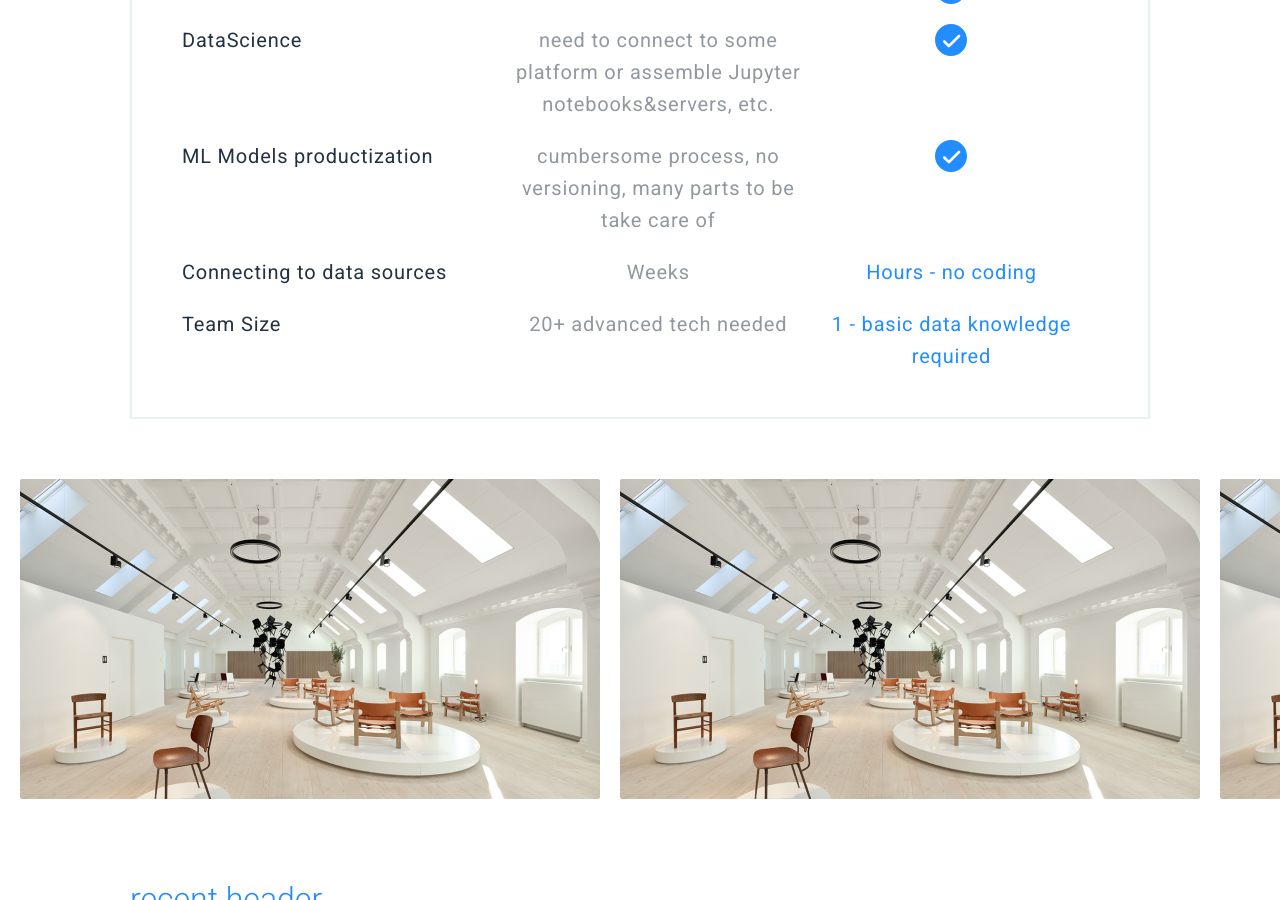
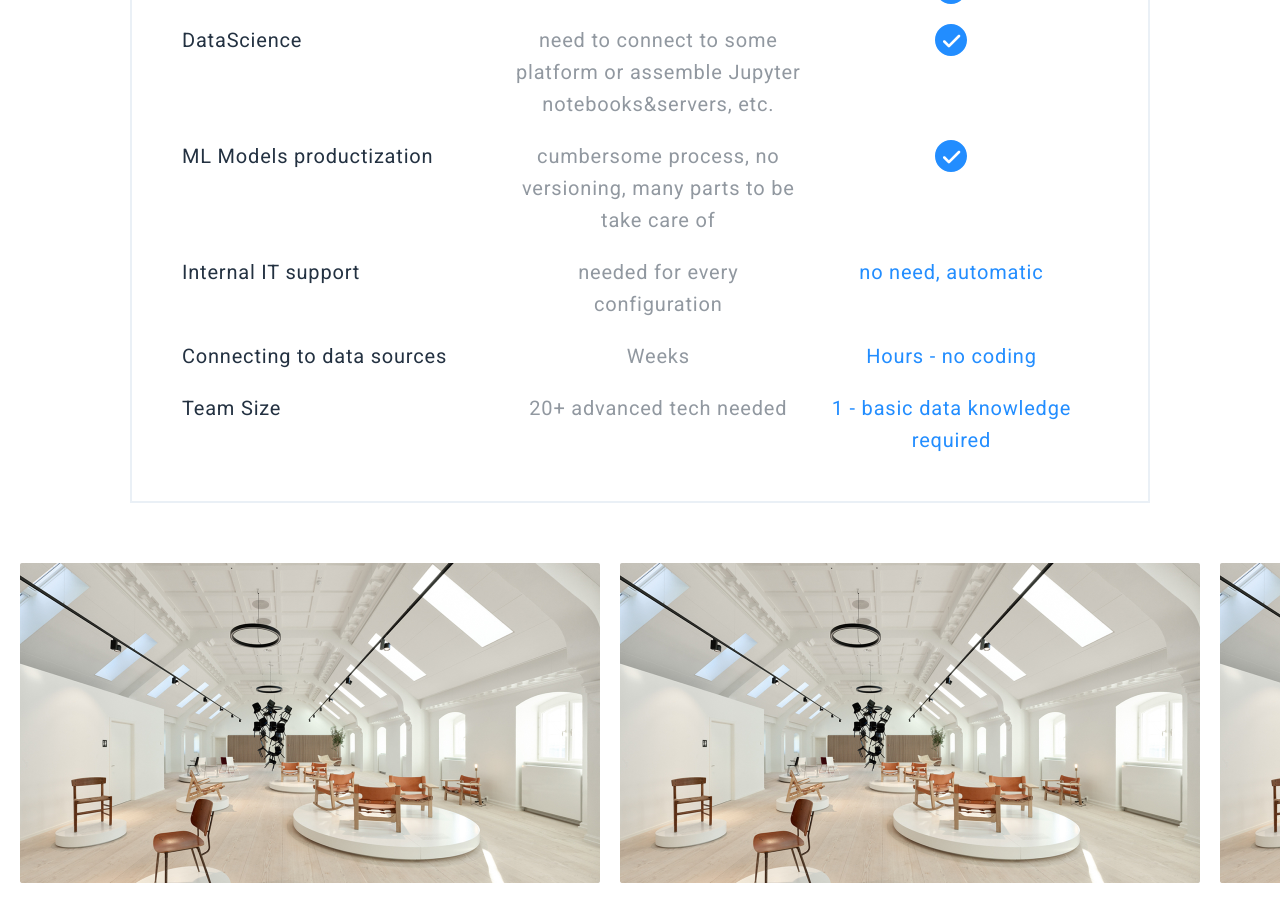
Before and after one commit to keboola/website, a Jekyll site: the page built from _product/index.md, in a window 1280 px wide and 900 px high, scrolled down 3854 px. Built offline with Jekyll 4.4.1, drawn with Linux system fonts in a browser that asks for light colours; nearby versions of some CDN libraries.

Commit message:
Update from Forestry.io - Updated index.md

```diff
--- a/_product/index.md
+++ b/_product/index.md
@@ -106,6 +106,9 @@ page_sections:
   - name: ML Models productization
     valueold: cumbersome process, no versioning, many parts to be take care of
     valuenew: 'true'
+  - name: Internal IT support
+    valueold: needed for every configuration
+    valuenew: no need, automatic
   - name: Connecting to data sources
     valueold: Weeks
     valuenew: Hours - no coding
```
